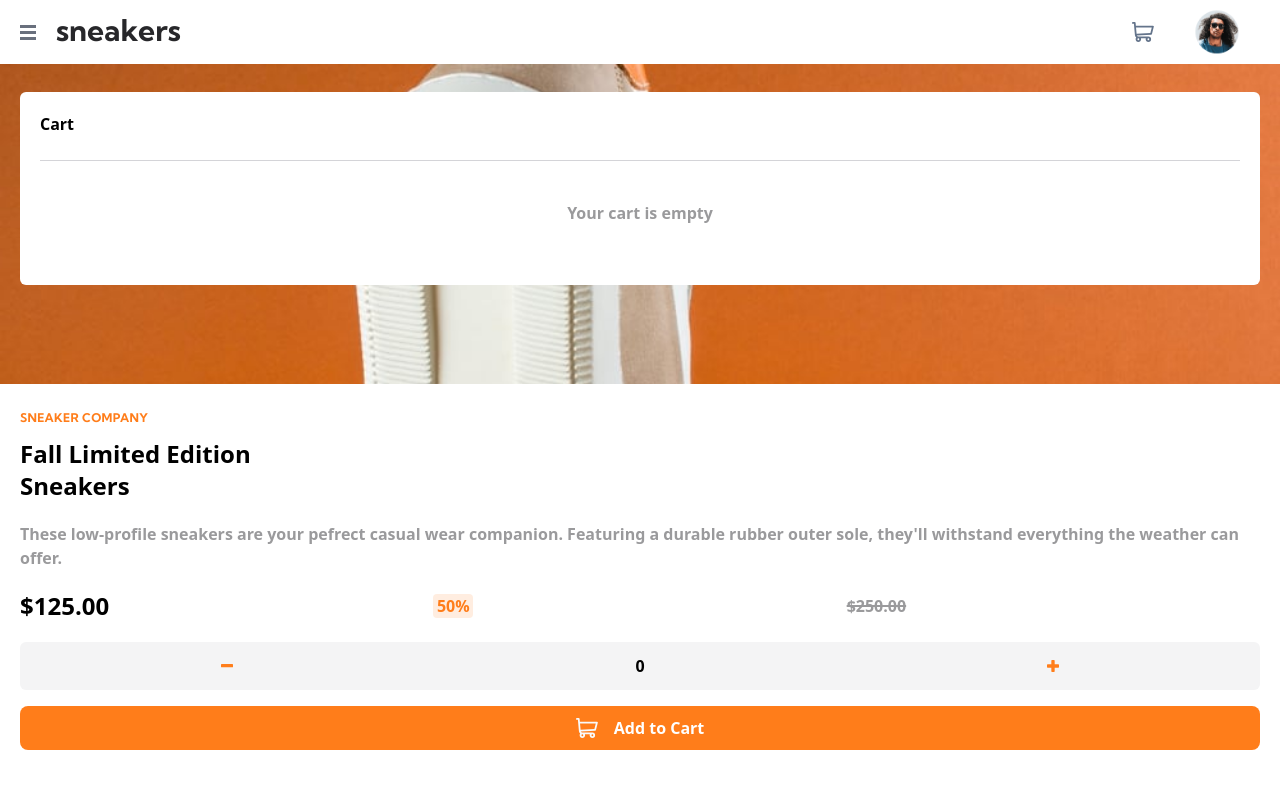
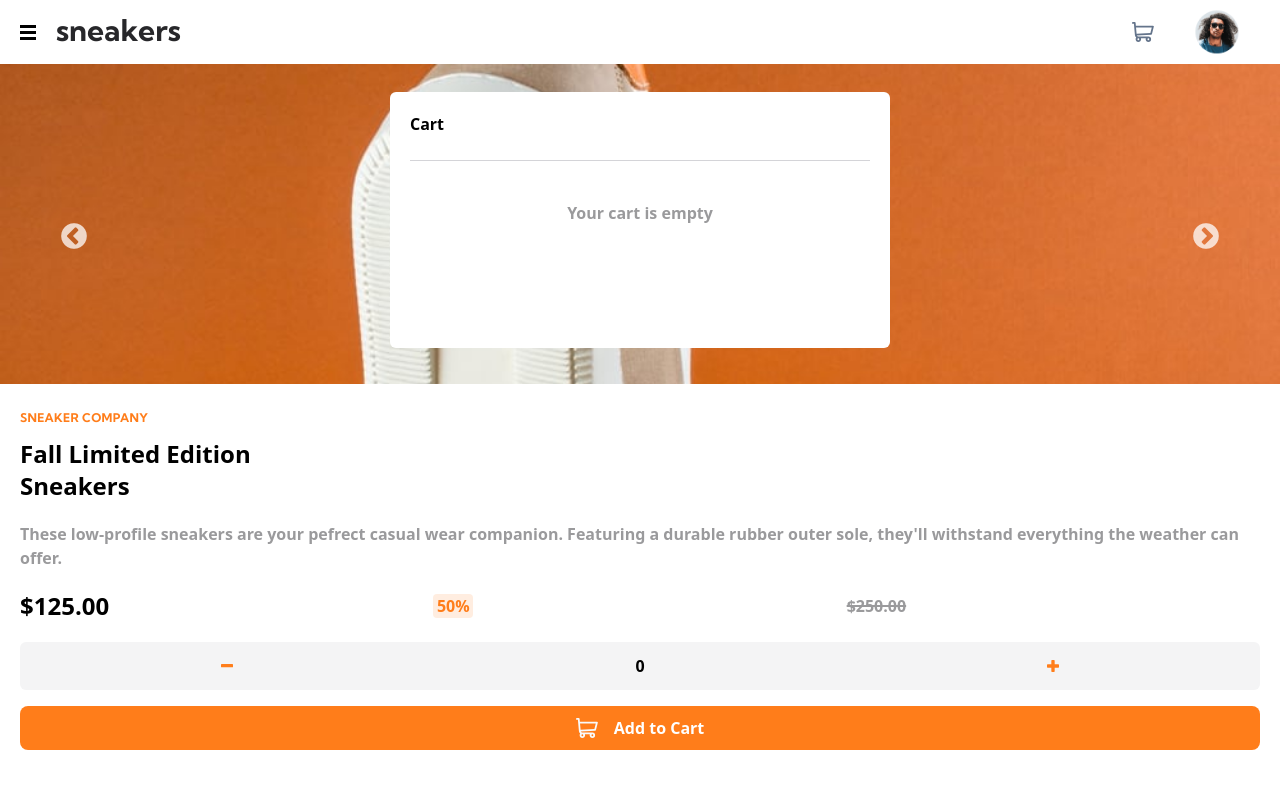
Before and after one commit to cbuntrakulsuk/Product-page, a React (Create React App) app: page / in a window 1280 px wide. Both pictures are taken after a click on the element 879 px from the left and 32 px from the top of the page. Shown: the top 788 px of the page. Built offline with nearby package versions, Linux system fonts and the light colour scheme.

Commit message:
add desktop design

```diff
--- a/public/index.html
+++ b/public/index.html
@@ -1,6 +1,7 @@
 <!DOCTYPE html>
 <html lang="en">
   <head>
+    <meta name="viewport" content="initial-scale=1" />
     <meta charset="utf-8" />
     <meta
       name="Product Page"
--- a/src/components/App.js
+++ b/src/components/App.js
@@ -22,11 +22,11 @@ function App() {
   return (
     <CartProvider>
       <div className="App">
-        <Navbar menu={toggleMenu} cart={toggleCart} />
+        <Navbar toggleMenu={toggleMenu} toggleCart={toggleCart} />
         <div
           className={
             opencart
-              ? "z-40 absolute top-20 left-0 w-full transition-all duration-300 ease-in-out"
+              ? "z-40 absolute top-20 left-0 transition-all duration-300 ease-in-out flex justify-center w-full"
               : "absolute -top-96 opacity-0"
           }
         >
@@ -39,10 +39,12 @@ function App() {
               : "absolute top-0 translate-y-7 translate-x-[-100%] z-50 duration-300 h-screen"
           }
         >
-          <Menu closeMenu={toggleMenu} />
+          <Menu toggleMenu={toggleMenu} />
         </div>
-        <Hero />
-        <Desc />
+        <div className="lg:flex">
+          <Hero />
+          <Desc />
+        </div>
       </div>
     </CartProvider>
   );
--- a/src/components/Cart.jsx
+++ b/src/components/Cart.jsx
@@ -15,16 +15,16 @@ function Cart(props) {
   }, [shoppingList.product]);
 
   return (
-    <div className=" bg-white mt-3 rounded-md font-bold p-5 mx-5">
+    <div className=" bg-white mt-3 rounded-md font-bold p-5 mx-5 w-[500px] h-64">
       Cart
       <hr className="mt-6 text-zinc-300"></hr>
       {cartisEmpty ? (
         <div className="text-center my-10 text-gray"> Your cart is empty</div>
       ) : (
         <Product
-          title={shoppingList.product}
-          price={shoppingList.price}
-          quantity={shoppingList.quantity}
+          // title={shoppingList.product}
+          // price={shoppingList.price}
+          // quantity={shoppingList.quantity}
           deleteItem={props.deleteItem}
         />
       )}
--- a/src/components/Desc.jsx
+++ b/src/components/Desc.jsx
@@ -6,7 +6,7 @@ import { CartContext } from "./ShoppingCartContext";
 
 function Desc(props) {
   const [quantity, setQuantity] = useState(0);
-  const [shoppingList, setShoppingList] = useContext(CartContext);
+  const [, setShoppingList] = useContext(CartContext);
 
   //pull from json later for any random item
   let productName = "Autumn Limted Edition Senakers";
@@ -31,7 +31,7 @@ function Desc(props) {
   }
 
   return (
-    <div className="mx-auto px-5 py-5">
+    <div className="mx-auto px-5 py-5 lg:mr-40 lg:ml-20 lg:mt-10 lg:px-12">
       <div className="uppercase font-kumhb text-xs text-orange font-bold tracking-wide mb-3">
         Sneaker Company
       </div>
@@ -56,7 +56,9 @@ function Desc(props) {
         </div>
       </div>
 
-      <div className="flex bg-zinc-100 rounded-md mb-4 h-12">
+      {/* Quantity Button */}
+      <div className="lg:flex gap-4">
+        <div className="flex bg-zinc-100 rounded-md mb-4 h-12 lg:w-1/4">
           <button
             name="subtract"
             className="flex items-center justify-center w-1/3 text-orange"
@@ -76,13 +78,15 @@ function Desc(props) {
           </button>
         </div>
 
+        {/* Add to cart Button */}
         <button
-        className="flex gap-4 justify-center items-center bg-orange text-white font-bold rounded-lg w-full h-11"
+          className="flex gap-4 justify-center items-center bg-orange text-white font-bold rounded-lg w-full h-11 hover:opacity-90 lg:w-1/2"
           onClick={sendtoCart}
         >
           <Cart className="fill-slate-50" /> Add to Cart
         </button>
       </div>
+    </div>
   );
 }
 
--- a/src/components/Hero.jsx
+++ b/src/components/Hero.jsx
@@ -13,7 +13,9 @@ function Hero() {
     slidesToShow: 1,
   };
   return (
-    <Slider {...settings}>
+    <div className="lg:flex lg:ml-40">
+      {/* Mobile Slider */}
+      <Slider {...settings} className="lg:hidden">
         <div>
           <img className="mobile-slide" src={P1} alt="Shoes" />
         </div>
@@ -27,6 +29,24 @@ function Hero() {
           <img className="mobile-slide" src={P4} alt="Shoes" />
         </div>
       </Slider>
+
+      {/* Desktop Hero image */}
+      <div className="hidden lg:grid grid-cols-4 w-96 gap-5">
+        <img className="rounded-xl h-96 w-96 col-span-4" src={P1} alt="Shoes" />
+        <div>
+          <img className=" rounded-md" src={P1} alt="Shoes" />
+        </div>
+        <div>
+          <img className="rounded-md" src={P2} alt="Shoes" />
+        </div>
+        <div>
+          <img className="rounded-md" src={P3} alt="Shoes" />
+        </div>
+        <div>
+          <img className="rounded-md" src={P4} alt="Shoes" />
+        </div>
+      </div>
+    </div>
   );
 }
 
--- a/src/components/Menu.jsx
+++ b/src/components/Menu.jsx
@@ -3,7 +3,7 @@ import { ReactComponent as Close } from "../images/icon-close.svg";
 function Menu(props) {
   return (
     <div>
-      <Close className="ml-2 mb-8 cursor-pointer" onClick={props.closeMenu} />
+      <Close className="ml-2 mb-8 cursor-pointer" onClick={props.toggleMenu} />
       <ul className="font-bold">
         <li className="menu-item">Collections</li>
         <li className="menu-item">Men</li>
--- a/src/components/Navbar.jsx
+++ b/src/components/Navbar.jsx
@@ -19,20 +19,38 @@ function Navbar(props) {
   }, [shoppingList.quantity]);
 
   return (
-    <nav className="flex items-center bg-white h-16 w-full z-50">
-      <div className="mx-5 my-4 cursor-pointer" onClick={props.menu}>
-        <Menu />
+    <nav className="flex items-center bg-white h-16 w-full z-50 lg:h-32">
+      {/* mobile menu */}
+      <div
+        className="lg:hidden mx-5 my-4 cursor-pointer"
+        onClick={props.toggleMenu}
+      >
+        <Menu className="hover:fill-orange" />
       </div>
-      <div className="text-3xl pb-1 text-zinc-800 font-bold font-kumhb w-1/2">
+
+      {/* Brand Name */}
+      <div className="text-3xl pb-1 text-zinc-800 font-bold font-kumhb w-1/2 lg:text-4xl lg:ml-20 lg:flex">
         sneakers
+        {/* Desktop Nav */}
+        <div className="hidden lg:flex text-2xl items-center ml-14 text-gray font-thin">
+          <ul className="lg:flex lg:gap-7">
+            <li className="inline">Collections</li>
+            <li className="inline">Men</li>
+            <li className="inline">Women</li>
+            <li className="inline">About</li>
+            <li className="inline">Contact</li>
+          </ul>
+        </div>
       </div>
+
+      {/* Cart Icon */}
       <div
         className="relative w-1/2 flex justify-end mr-5"
-        onClick={props.cart}
+        onClick={props.toggleCart}
       >
         <Cart className="fill-slate-500 cursor-pointer hover:fill-orange" />
         {isCartEmpty ? null : (
-          <div className="absolute w-4 h-3 bg-orange rounded bottom-3 -right-1 text-white font-bold text-xs flex justify-center items-center">
+          <div className="absolute w-4 h-3 bg-orange rounded bottom-3 -right-1 text-white font-bold text-xs flex justify-center items-center animate-cartBounce">
             {shoppingList.quantity}
           </div>
         )}
--- a/src/components/Product.jsx
+++ b/src/components/Product.jsx
@@ -5,8 +5,8 @@ import { CartContext } from "./ShoppingCartContext";
 import React, { useContext } from "react";
 
 function Product(props) {
-  let total = props.quantity * props.price;
-  const [, setShoppingList] = useContext(CartContext);
+  const [shoppingList, setShoppingList] = useContext(CartContext);
+  let total = shoppingList.quantity * shoppingList.price;
 
   function deleteItem() {
     setShoppingList([]);
@@ -18,7 +18,7 @@ function Product(props) {
         <img src={productImg} alt="shoes" className="rounded" />
       </div>
       <div className="col-span-3 text-gray text-sm truncate pl-1">
-        {props.title}
+        {shoppingList.product}
       </div>
       <div
         className="row-span-2 text-gray flex justify-center items-center cursor-pointer"
@@ -26,7 +26,9 @@ function Product(props) {
       >
         <Delete />
       </div>
-      <div className="col-span-2 text-gray text-sm pl-1">{props.price}</div>
+      <div className="col-span-2 text-gray text-sm pl-1">
+        ${shoppingList.price} x {shoppingList.quantity}
+      </div>
       <div className="col-span-1 text-sm">${total}.00</div>
     </div>
   );
--- a/src/components/ShoppingCartContext.jsx
+++ b/src/components/ShoppingCartContext.jsx
@@ -3,7 +3,7 @@ import React, { useState } from "react";
 const CartContext = React.createContext([{}, () => {}]);
 
 const CartProvider = ({ children }) => {
-  const [state, setState] = useState({});
+  const [state, setState] = useState([{}]);
   return (
     <CartContext.Provider value={[state, setState]}>
       {children}
--- a/tailwind.config.js
+++ b/tailwind.config.js
@@ -4,6 +4,9 @@ const colors = require("tailwindcss/colors");
 module.exports = {
   content: ["./src/components/**.{js,jsx,ts,tsx}"],
   theme: {
+    screens: {
+      lg: "1440px",
+    },
     extend: {
       fontFamily: {
         kumhb: ["Kumbh Sans"],
@@ -14,6 +17,9 @@ module.exports = {
         white: "rgb(255 255 255)",
         gray: "#9A9A9C",
       },
+      animation: {
+        cartBounce: "bounce 1s ease-in-out 3",
+      },
     },
   },
   plugins: [],
```
Also changed, not shown: src/images/icon-menu.svg. Lines whose indentation alone changed are shown as unchanged.
